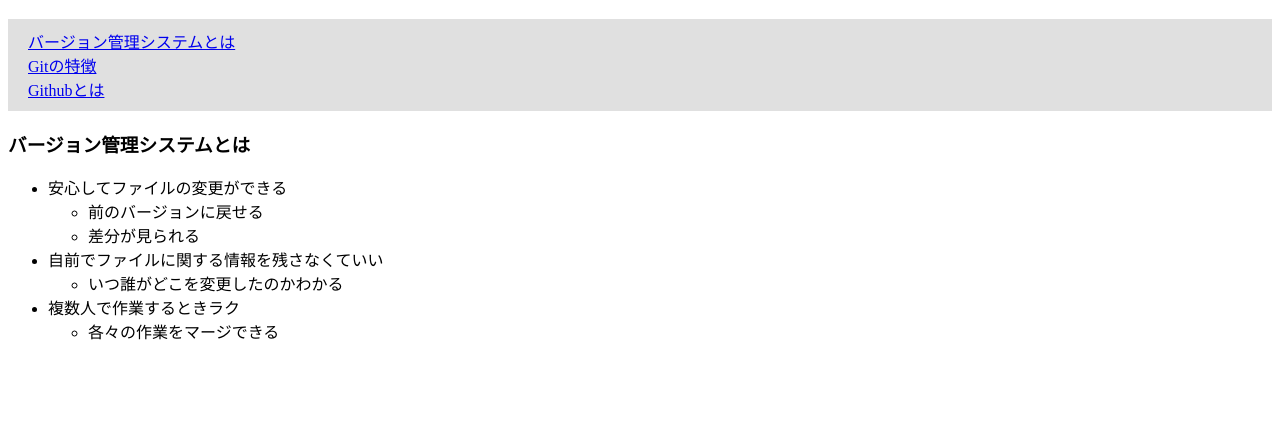
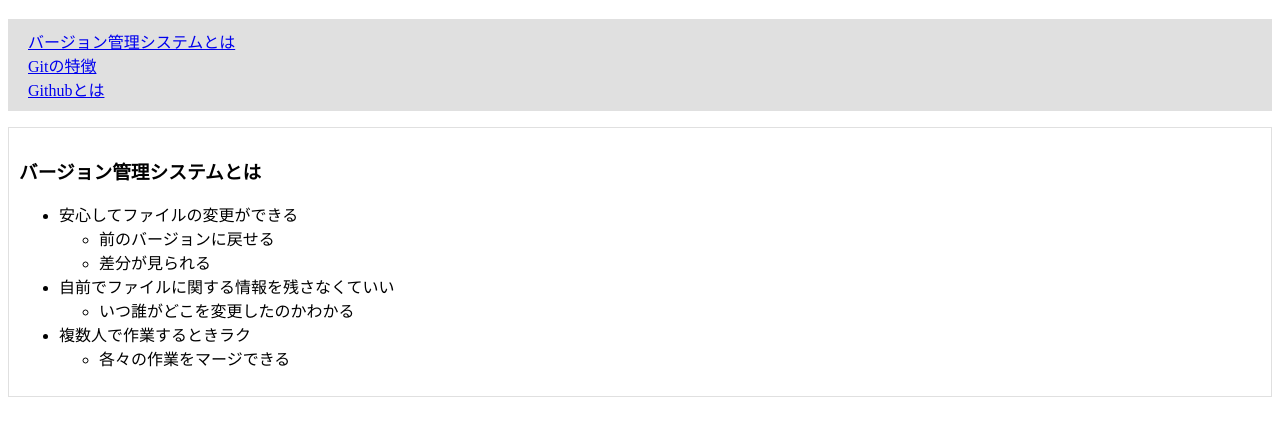
Before and after one commit to kubotakuya/git_practice, a plain HTML site: page index.html in a window 1280 px wide. Shown: the part 70-506 px from the top of the page. Drawn offline with Linux system fonts and the light colour scheme.

Commit message:
バージョンアップ管理システム説明の余白調整と枠線作成

```diff
--- a/css/common.css
+++ b/css/common.css
@@ -9,3 +9,9 @@ nav ul {
 nav ul a li{
   list-style: none;
 }
+
+article {
+  margin-top: 10px;
+  padding: 10px;
+  border: 1px solid #e0e0e0;
+}
```
